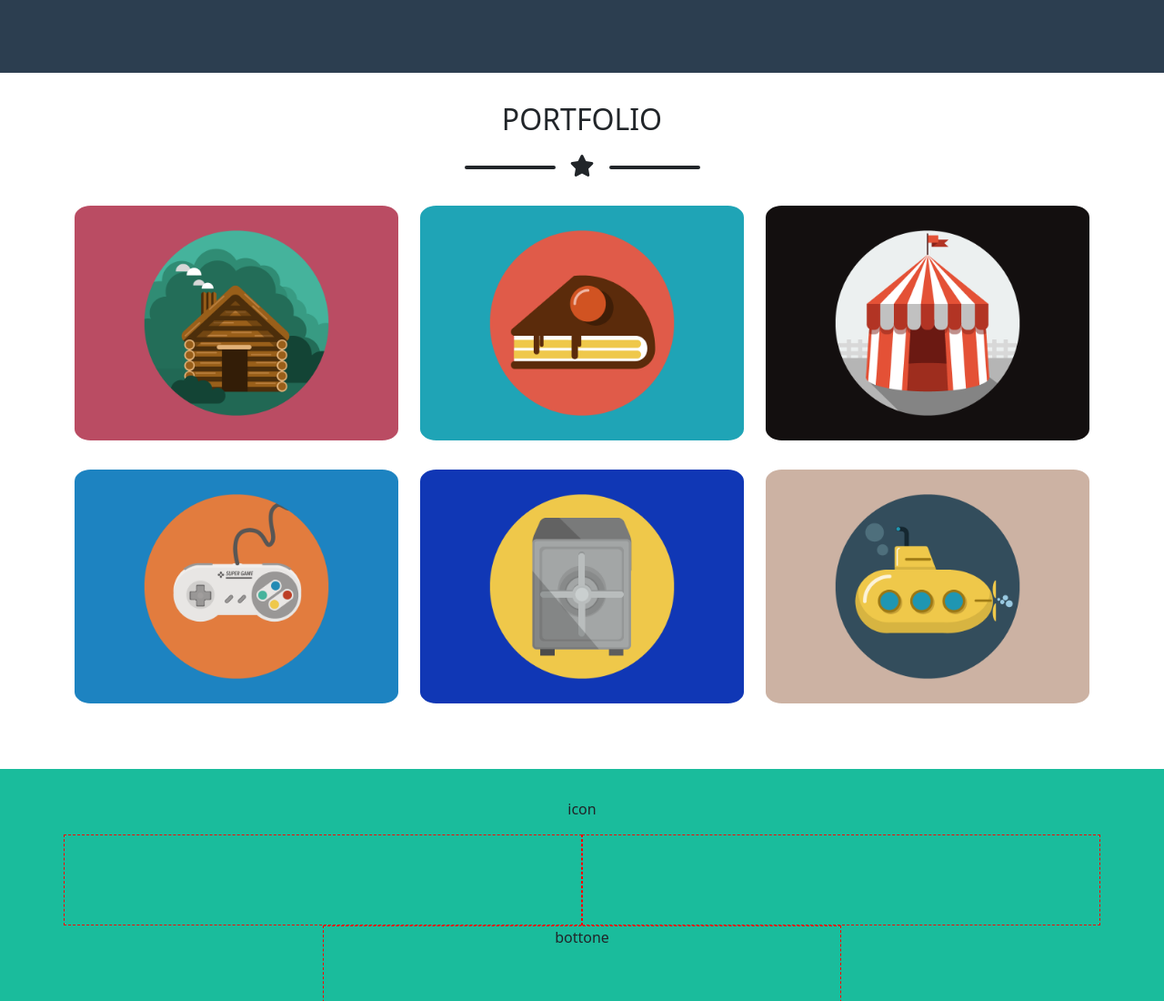
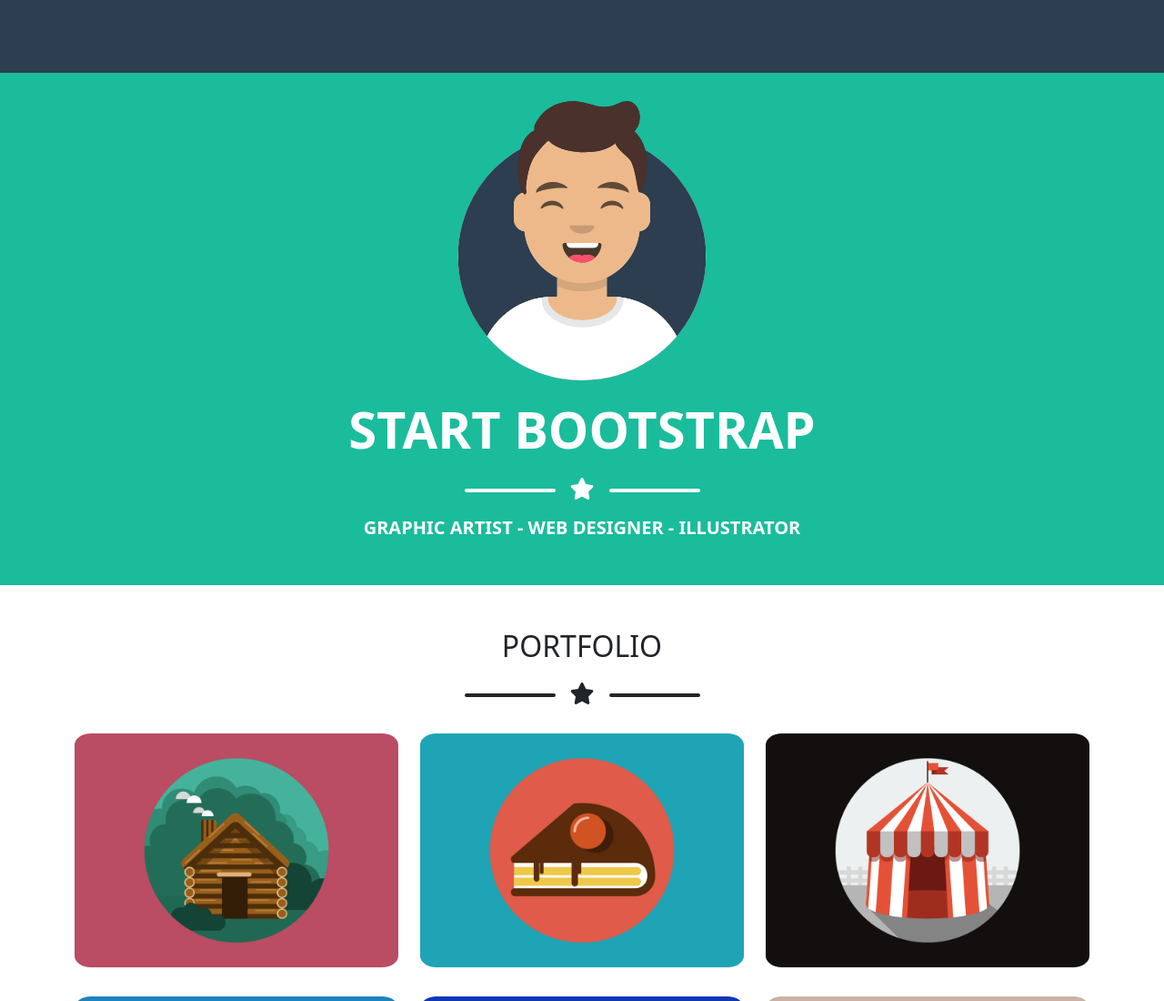
Before and after one commit to lelz99/html-css-bootstrap-freelancer, a plain HTML site: page index.html in a window 1280 px wide. Shown: the top 1100 px of the page at 91% size. Drawn offline with nearby package versions, Linux system fonts and the light colour scheme.

Commit message:
added content jumbotron

```diff
--- a/index.html
+++ b/index.html
@@ -20,7 +20,15 @@
     <main>
 
         <!-- Jumbotron -->
-        <section class="jumbotron">
+        <section class="jumbotron text-center text-white">
+            <img id="jumbo-img" src="img/avatar.svg" alt="">
+            <h2 class="display-4 fw-bold">START BOOTSTRAP</h2>
+            <div class="d-flex justify-content-center py-4">
+                <div class="line"></div>
+                <i class="fa-solid fa-star fa-xl mx-1 mx-md-3"></i>
+                <div class="line"></div>
+            </div>
+            <p class="fw-bold fs-5 pb-5">GRAPHIC ARTIST - WEB DESIGNER - ILLUSTRATOR</p>
         </section>
 
         <!-- Portfolio -->
--- a/style/style.css
+++ b/style/style.css
@@ -16,6 +16,13 @@
 
 .jumbotron{
     background-color: #1abc9c;
+}
+
+#jumbo-img{
+    max-width: 300px;
+    margin: 0 auto;
+    padding: 20px 0;
+    display: block;
 }
 
 
```
